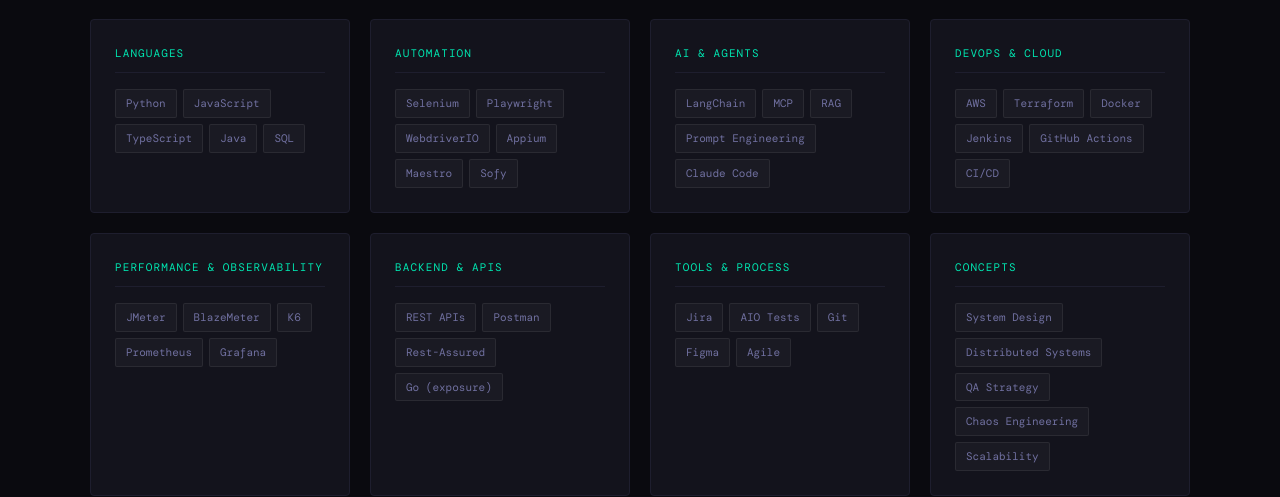
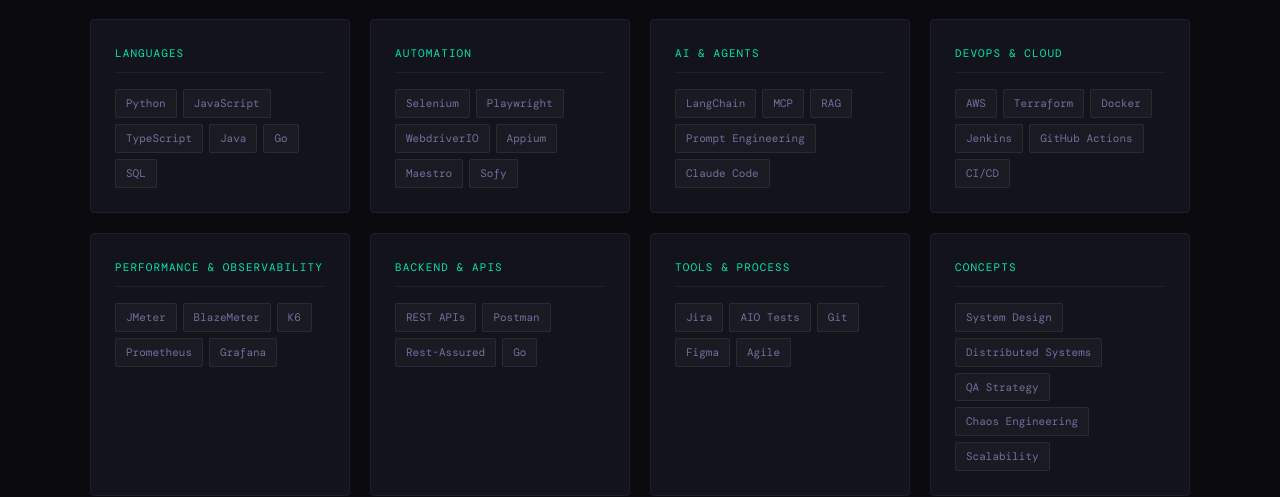
Before and after one commit to bawanyabdulrehman/portfolio, a plain HTML site: page index.html in a window 1280 px wide. Shown: the part 4220-4717 px from the top of the page. Drawn offline with nearby package versions, Linux system fonts and the light colour scheme; a web font is replaced by a local one.

```diff
--- a/index.html
+++ b/index.html
@@ -803,6 +803,7 @@
             <span class="skill-pill">JavaScript</span>
             <span class="skill-pill">TypeScript</span>
             <span class="skill-pill">Java</span>
+            <span class="skill-pill">Go</span>
             <span class="skill-pill">SQL</span>
           </div>
         </div>
@@ -859,7 +860,7 @@
             <span class="skill-pill">REST APIs</span>
             <span class="skill-pill">Postman</span>
             <span class="skill-pill">Rest-Assured</span>
-            <span class="skill-pill">Go (exposure)</span>
+            <span class="skill-pill">Go</span>
           </div>
         </div>
 
```
